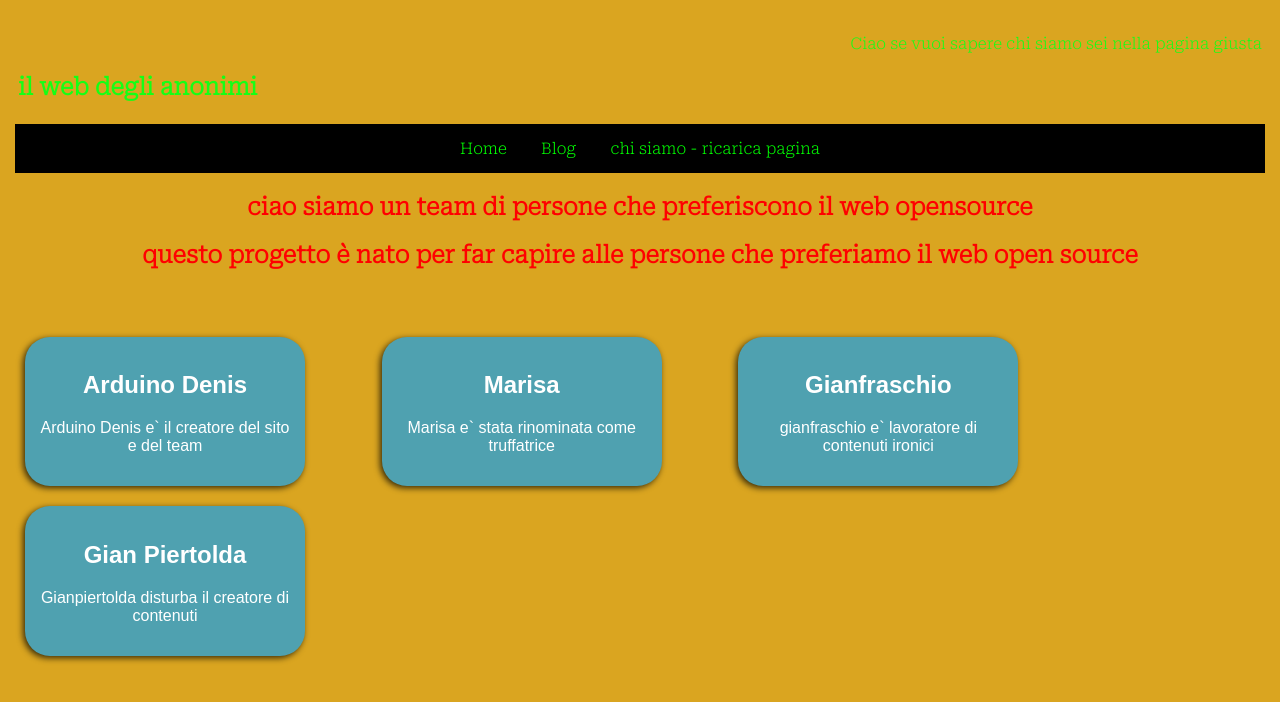
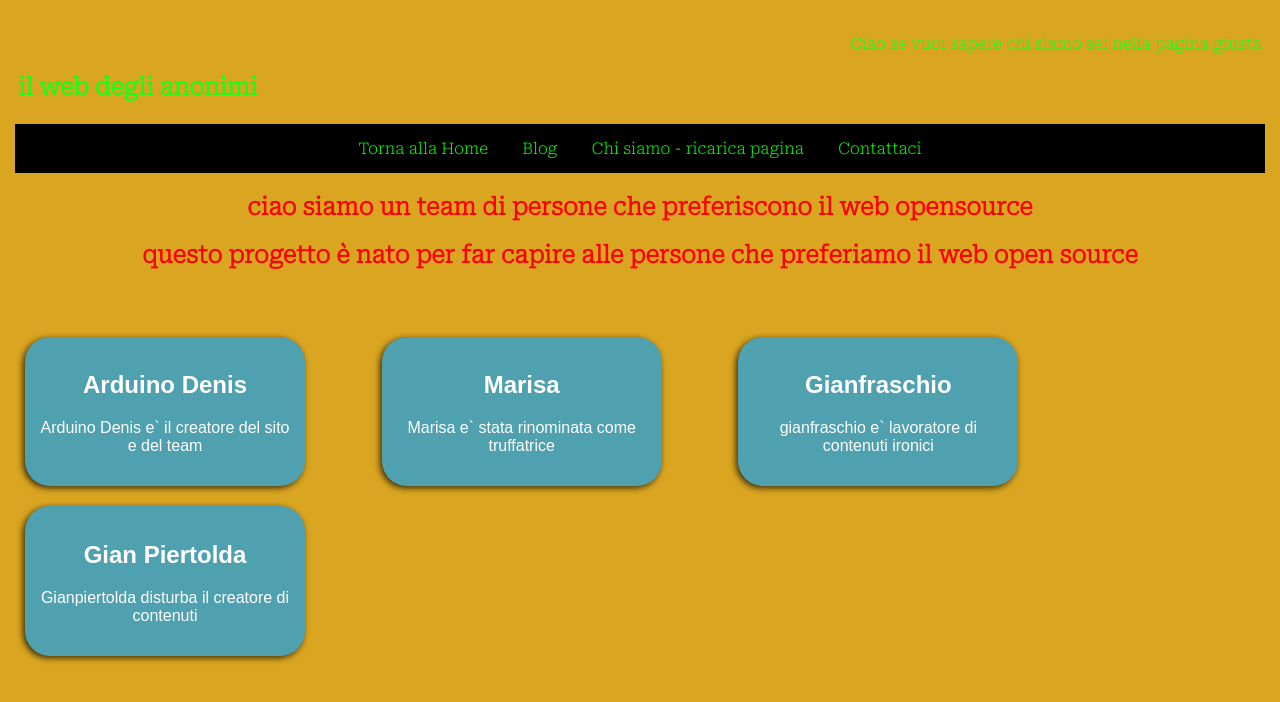
Before and after one commit to ArduinoDenis/ilwebdeglianonimi, a plain HTML site: page Pages/chisiamo.html in a window 1280 px wide. Drawn offline with Linux system fonts and the light colour scheme.

Commit message:
update sito

```diff
--- a/Pages/chisiamo.html
+++ b/Pages/chisiamo.html
@@ -21,10 +21,10 @@
     <!--inserisco i pulsanti-->
     <nav>
         <ul id="menu">
-            <li><a href="../index.html">Home</a></li>
-            <li><a href="../Pages/blog.html">Blog</a></li>
-       <!-- <li><a href="./Pages/contattaci.html">contattaci</a></li> -->
-           <li><a href="../Pages/chisiamo.html">chi siamo - ricarica pagina</a></li>
+            <li><a href="../index.html">Torna alla Home</a></li>
+            <li><a href="./blog.html">Blog</a></li>
+            <li><a href="./chisiamo.html">Chi siamo - ricarica pagina</a></li>
+            <li><a href="./contattaci.html">Contattaci</a></li>
         </ul>
     </nav>
     <div class="chi-siamo">
```
Also changed, not shown: Pages/blog.html (+2 -0 lines), Pages/contattaci.html (+1 -1 lines).
